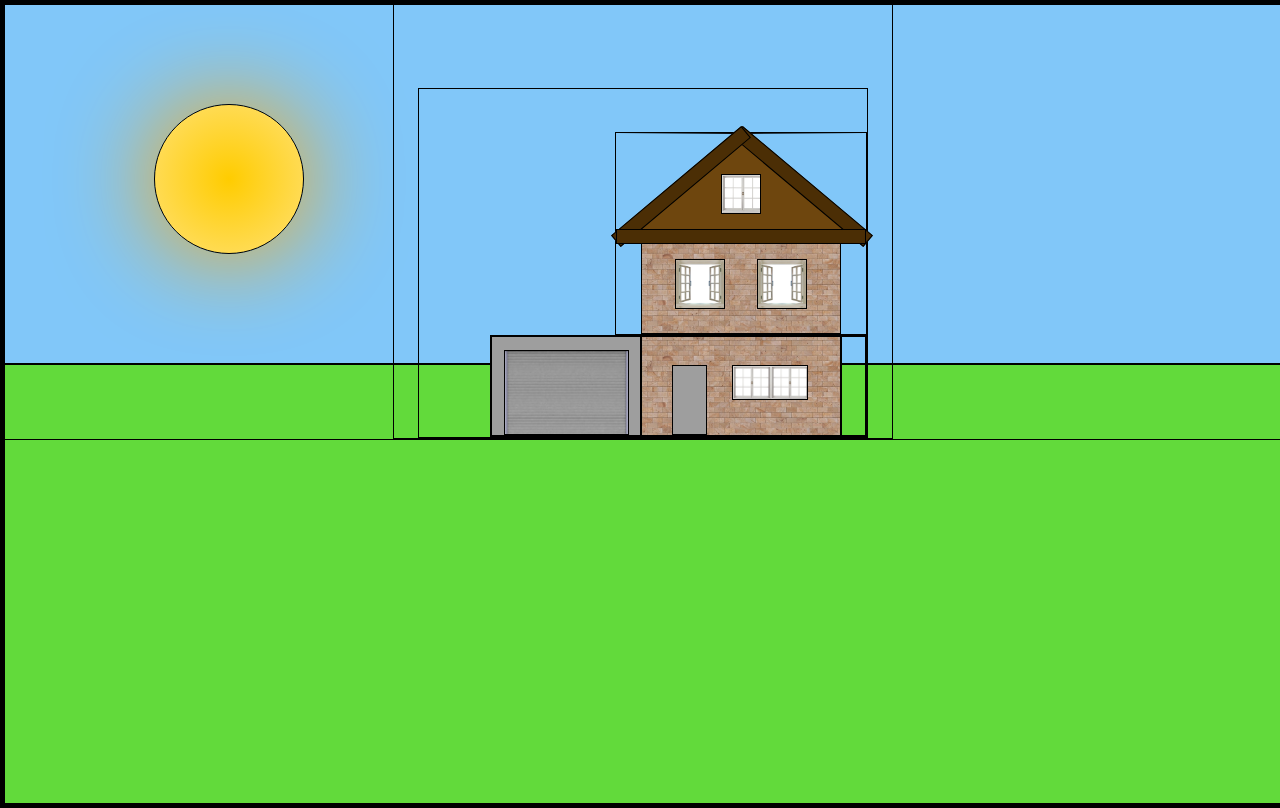
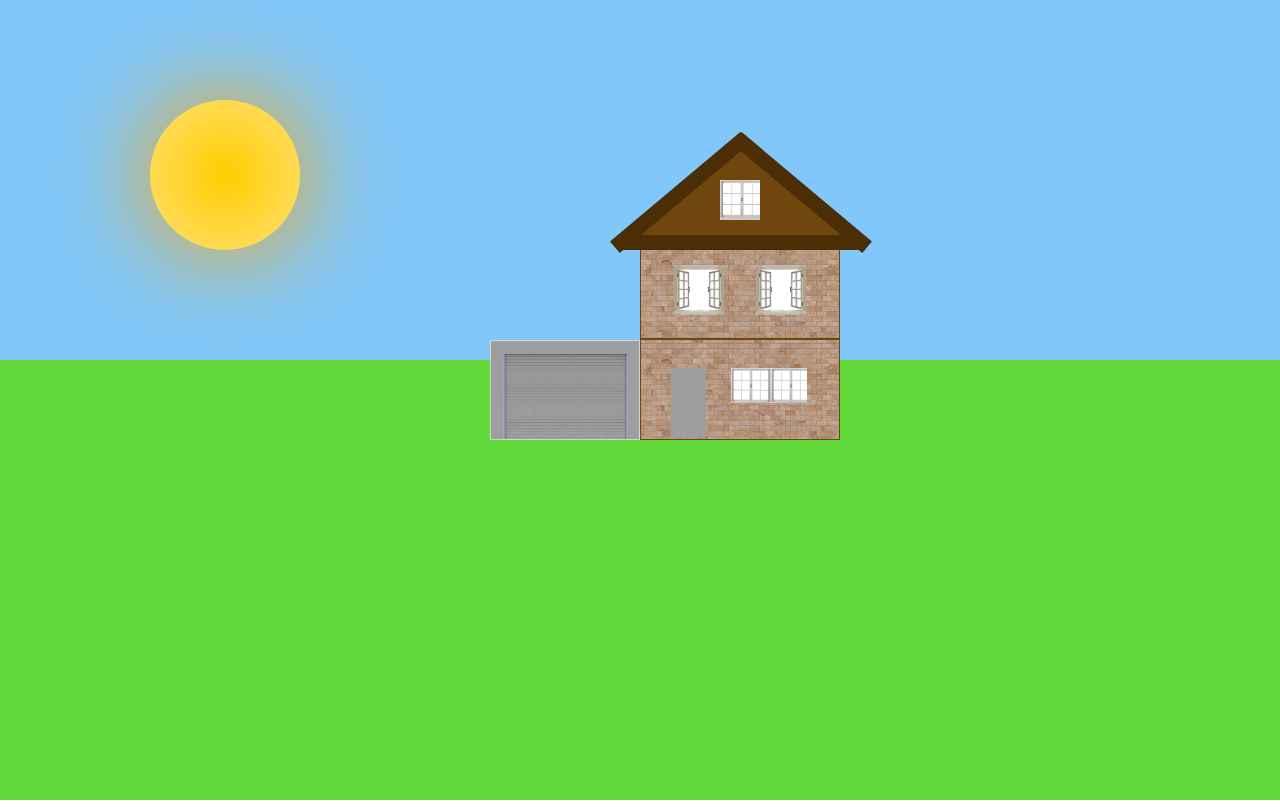
Before and after one commit to ardxel/home, a plain HTML site: page index.html in a window 1280 px wide. Drawn offline with Linux system fonts and the light colour scheme; grey boxes are pictures that could not be loaded.

Commit message:
removed unnecessary borders

```diff
--- a/styles.css
+++ b/styles.css
@@ -2,7 +2,6 @@
     margin: 0;
     padding: 0;
     box-sizing: border-box;
-    border: 1px solid black;
 }
 
 :root  {
@@ -66,6 +65,7 @@
     display: flex;
     align-items: flex-end;
     justify-content: space-evenly;
+    border: 1px solid rgb(212, 212, 212);
 
 }
 
@@ -109,6 +109,8 @@
     display: flex;
     align-items: baseline;
     justify-content: space-around;
+    border: 1px solid #6e460e;
+    border-top: none;
 }
 
 .door1 {
@@ -141,7 +143,8 @@
     justify-content: space-evenly;
     background-image: var(--backgroundwall-image);
     background-size:125%;
-
+    border: 1px solid #6e460e;
+    border-bottom: 2px solid #6e460e;;
 }
 
 .window2 {
@@ -180,12 +183,12 @@
 }
 
 .bottom-roof {
-    width: 250px;
+    width: 245px;
     height: 15px;
     background-color: #4b2e05;
     position:absolute;
     top: 95px;
-    left: -125px;
+    left: -123px;
 }
 
 .window3 {
```
